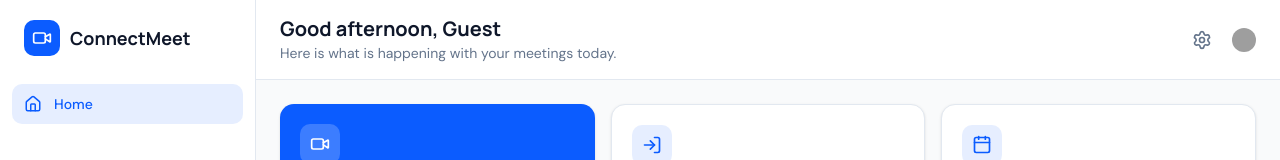
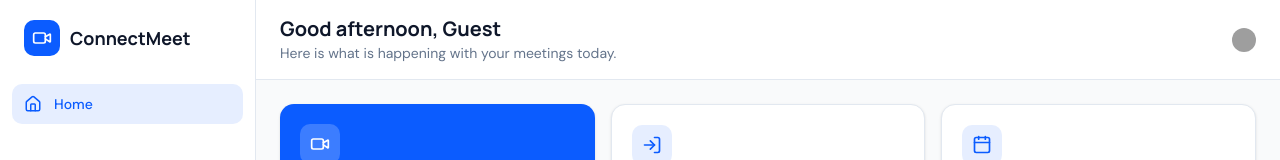
Before and after one commit to CodeMate-AI/Connect-Meet-Community, a Next.js app: page / in a window 1280 px wide. Shown: the top 160 px of the page. Built offline with nearby package versions, Linux system fonts and the light colour scheme; grey boxes are pictures that could not be loaded.

Commit message:
UI Cleanup - Settings Gear Removal

```diff
--- a/app/page.tsx
+++ b/app/page.tsx
@@ -66,9 +66,6 @@ export default function Home() {
               </span>
             </div>
             <div className="flex items-center gap-2">
-              <button className="flex items-center justify-center w-8 h-8 rounded-full hover:bg-[#F1F5F9] transition-colors text-[#64748B]">
-                <Icon name="Settings" className="w-[18px] h-[18px]" />
-              </button>
               <Avatar size="sm">
                 <AvatarImage src={avatarSrc} alt={displayName} />
                 <AvatarFallback>{getInitials(displayName)}</AvatarFallback>
@@ -88,9 +85,6 @@ export default function Home() {
             </div>
             {/* Desktop-only Avatar & Settings */}
             <div className="hidden md:flex items-center gap-3">
-              <button className="flex items-center justify-center w-9 h-9 rounded-full hover:bg-[#F1F5F9] transition-colors text-[#64748B]">
-                <Icon name="Settings" className="w-5 h-5" />
-              </button>
               <Avatar size="sm">
                 <AvatarImage src={avatarSrc} alt={displayName} />
                 <AvatarFallback>{getInitials(displayName)}</AvatarFallback>
```
